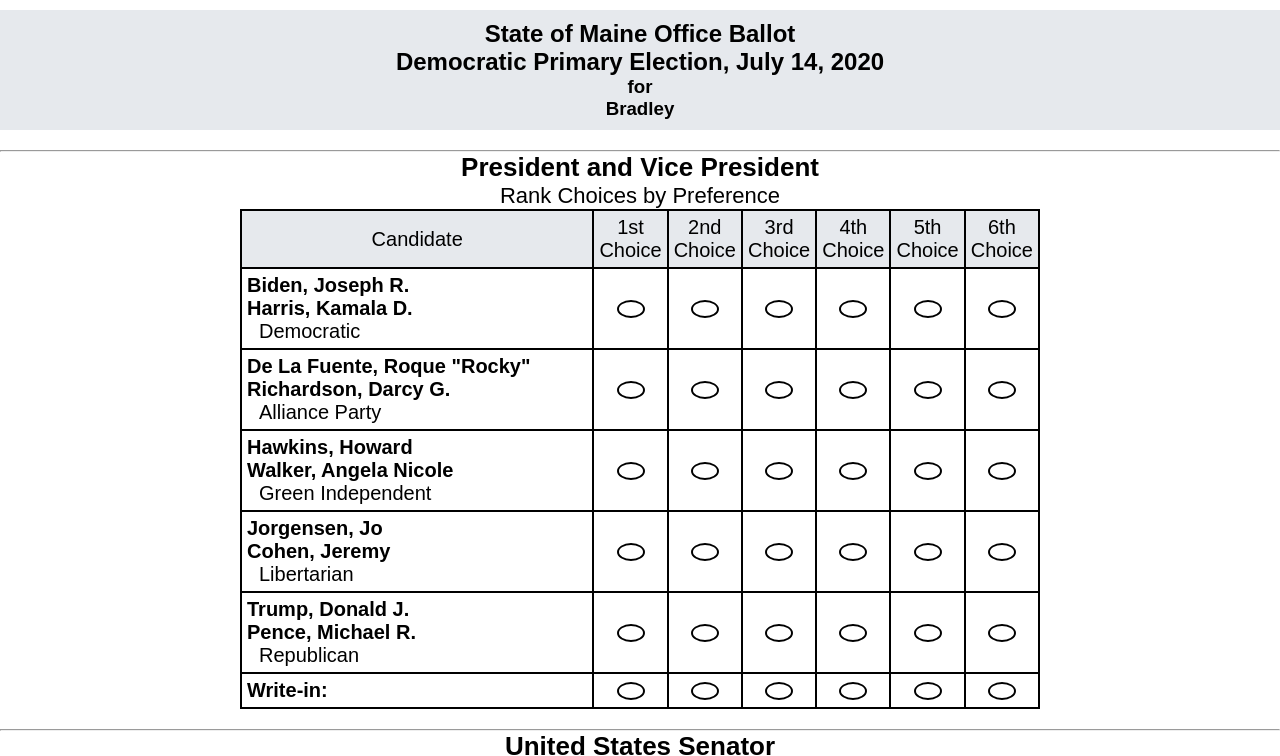
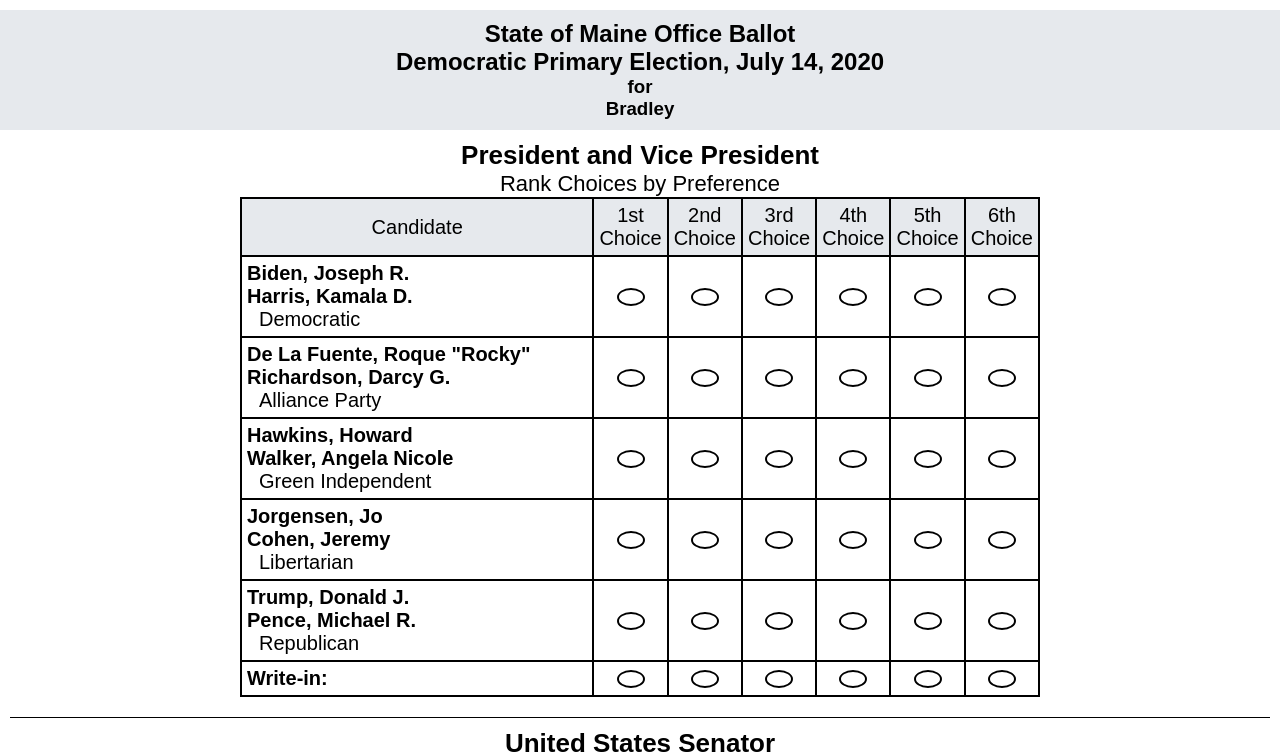
Before and after one commit to tommyktran/VoteSite, a plain HTML site: page index.html in a window 1280 px wide. Shown: the top 756 px of the page. Drawn offline with Linux system fonts and the light colour scheme.

Commit message:
removed hr tags from selection page templates

```diff
--- a/ballot.css
+++ b/ballot.css
@@ -10,6 +10,13 @@ body {
 /* body, html {
     height: 100%;
 } */
+
+.selectionContest {
+    border-bottom: 1px solid black;
+    margin: 10px;
+}
+
+
 table,
 td {
     border: 2px solid black;
--- a/buildSelectionPage.js
+++ b/buildSelectionPage.js
@@ -1,12 +1,14 @@
 const rcRaceHtml = `
-  <hr />
+  <div class="selectionContest">
     <h2 id="contest_{CONTEST_INDEX}" class="contestName">{CONTEST_NAME}</h2>
     <h2 class="contestSubtitle">{CONTEST_SUBTITLE}</h2>
     <p class="votingInstructions">{VOTING_INSTRUCTIONS}</p>
     <table aria-label="{CONTEST_NAME}" class="{CLASS_NAME}">
         {HEADER_ROW}
         {CANDIDATE_ROWS}
-  </table>`
+    </table>
+  </div>
+  `
 
 const headerRowHtml = `<tr class="header-row"><td>Candidate</td>{CHOICES}</tr>`
 
@@ -33,13 +35,15 @@ const ovalHtml = `
           </label></td>`
 
 const rRaceHtml = `
-  <hr />
+<div class="selectionContest">
   <h2 id="contest_{CONTEST_INDEX}" class="contestName">{CONTEST_NAME}</h2>
   <h2 class="contestSubtitle">{CONTEST_SUBTITLE}</h2>
   <p class="votingInstructions">{VOTING_INSTRUCTIONS}</p>
   <div class="regCandidates">
     {CANDIDATES}
-  </div>`
+  </div>
+</div>
+`
 
 const candidateRegLine = `
   <div class="indivCandidate">
@@ -64,7 +68,7 @@ const candidateRegWriteIn = `
   </div>`
 
 const qRaceHtml = `
-  <hr />
+<div class="selectionContest">
   <div class="questionDiv">
     <h2 id="contest_{CONTEST_INDEX}" class="contestName">{CONTEST_NAME}</h2>
     <h2 class="contestSubtitle">{CONTEST_SUBTITLE}</h2>
@@ -72,6 +76,7 @@ const qRaceHtml = `
     <p class="question">{QUESTION_TEXT}</p>
     <div class="questionOptionsDiv">
       {QUESTION_OPTIONS}
+    </div>
   </div>
 </div>`
 
```
Lines whose indentation alone changed are shown as unchanged.
